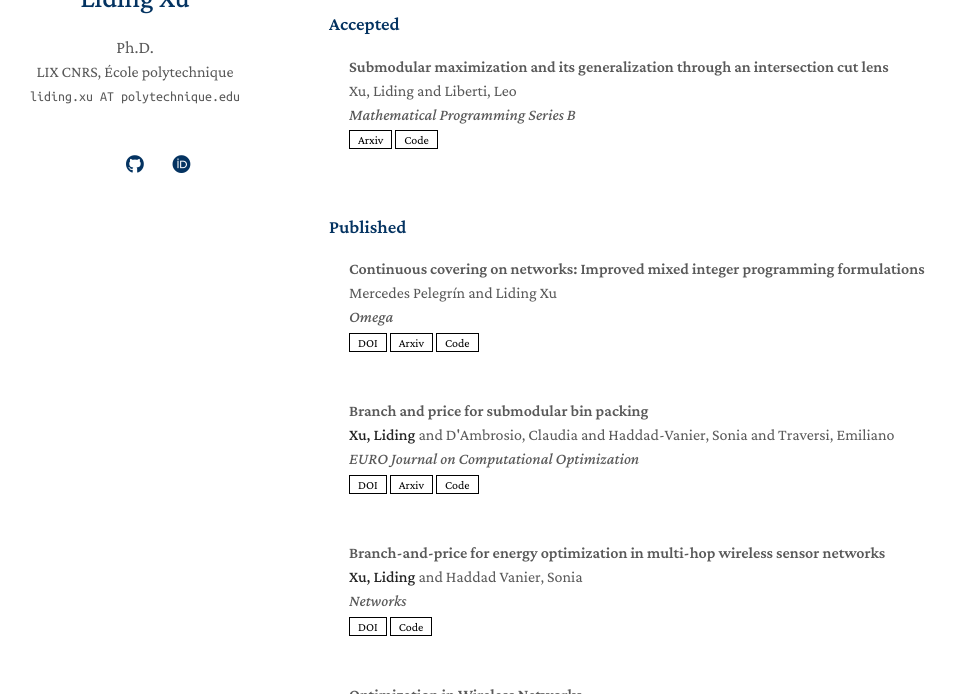
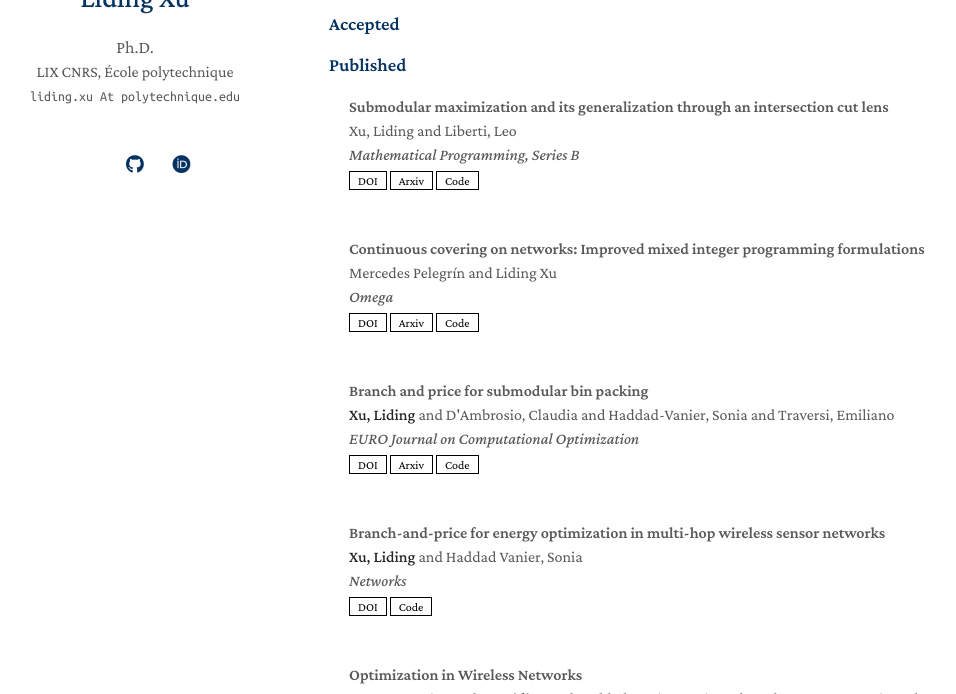
Before and after one commit to lidingxu/lidingxu.github.io, a Jekyll site: the page built from index.md, in a window 1280 px wide and 900 px high, scrolled down 473 px, cut to the strip 206-900 px from the top of the window. Shown: the whole strip, without its empty margins (141-1097 px from the left). Built offline with Jekyll 4.4.1, drawn with Linux system fonts in a browser that asks for light colours; nearby versions of some CDN libraries; a style sheet for code colours, icons or effects is not loaded; our own code applies the rules of GitHub Pages for plain Markdown files.

Commit message:
update pub

```diff
--- a/_config.yml
+++ b/_config.yml
@@ -2,7 +2,7 @@
 title: Liding Xu
 position: Ph.D.
 affiliation: LIX CNRS, École polytechnique
-email: liding.xu AT polytechnique.edu
+email: liding.xu At polytechnique.edu
 
 # Search Engine Optimization (SEO)
 # The following information is used to improve the website traffic from search engines, e.g., Google.
--- a/_includes/publications.md
+++ b/_includes/publications.md
@@ -139,7 +139,7 @@
   <div class="col-sm-9" style="position: relative;padding-right: 15px;padding-left: 20px;">
       <div class="title">{{ link.title }}</div>
       <div class="author">{{ link.authors }}</div>
-      <div class="periodical"><em>{{ link.conference }}</em></div>
+      <div class="periodical"><i>{{ link.location }}</i></div>
     <div class="links">
       {% if link.pdf %}
       <a href="{{ link.doi }}" class="btn btn-sm z-depth-0" role="button" target="_blank" style="font-size:12px;">PDF</a>
```
Also changed, not shown: _data/publications.yml (+6 -5 lines).
